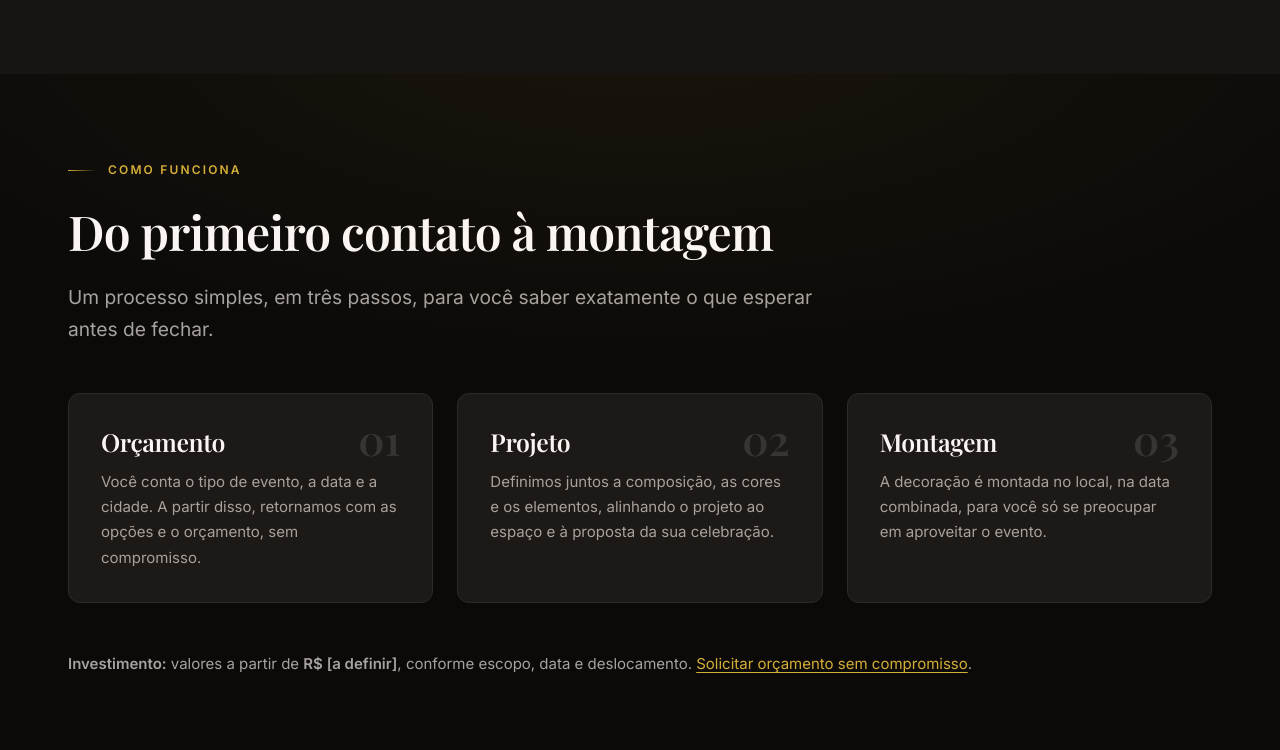
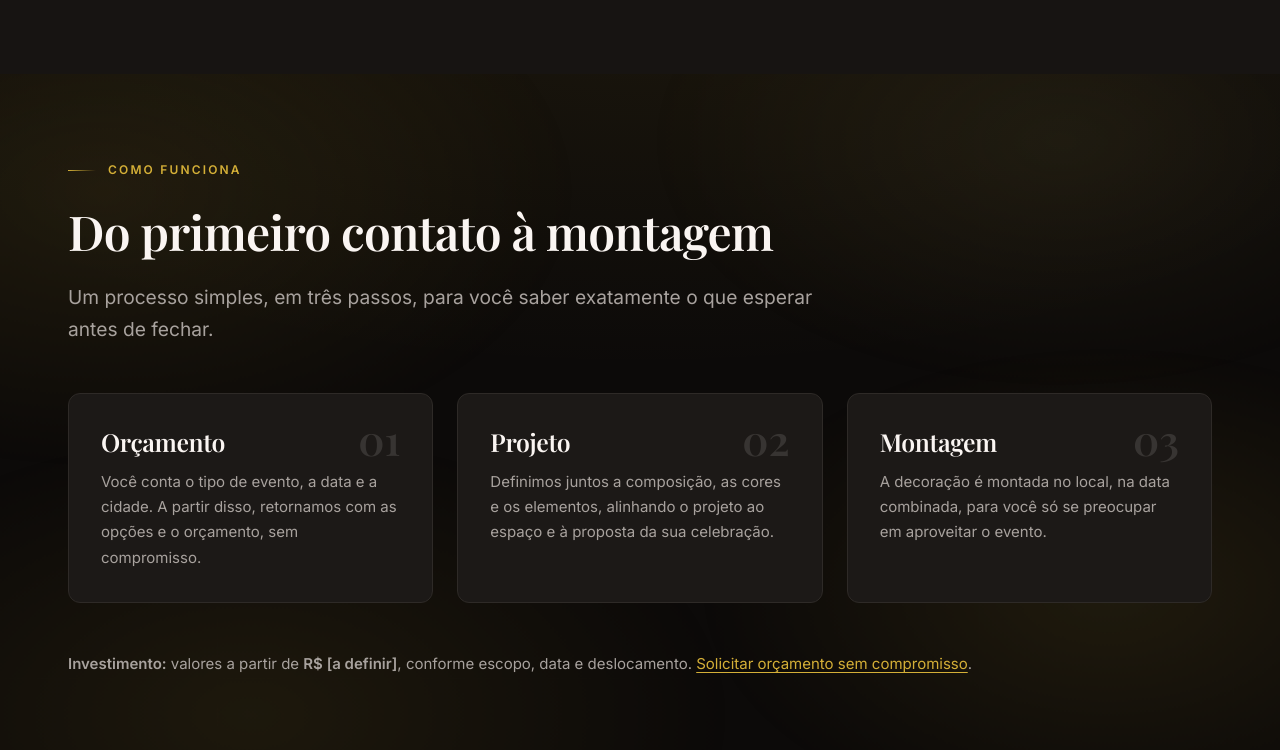
Before and after one commit to josemelao/garcesbyballoons, a website: page index.html in a window 1280 px wide. Shown: the part 6910-7660 px from the top of the page. Drawn offline with nearby package versions, Linux system fonts and the light colour scheme; a web font is replaced by a local one.

Commit message:
feat(ux): fundo vivo com auras douradas (piloto em uma secao)

```diff
--- a/assets/css/styles.css
+++ b/assets/css/styles.css
@@ -556,6 +556,48 @@ body.menu-open::before {
 }
 
 /* --------------------------------------------------------------------------
+   8b. Aura (fundo "vivo" procedural: auras douradas lentas + grão global)
+   -------------------------------------------------------------------------- */
+.section--aura {
+  position: relative;
+  overflow: hidden;
+  isolation: isolate;
+}
+.section--aura > .container {
+  position: relative;
+  z-index: 1;
+}
+.section--aura::before,
+.section--aura::after {
+  content: "";
+  position: absolute;
+  inset: -20%;
+  z-index: 0;
+  pointer-events: none;
+  /* gradientes radiais já pré-suavizados (sem filter: blur, que é caro) */
+  background:
+    radial-gradient(38% 42% at 22% 28%, var(--aura-gold), transparent 70%),
+    radial-gradient(32% 36% at 78% 70%, var(--aura-gold), transparent 72%);
+}
+.section--aura::after {
+  background:
+    radial-gradient(30% 34% at 70% 22%, rgba(232, 205, 107, 0.07), transparent 72%),
+    radial-gradient(34% 38% at 28% 78%, rgba(212, 175, 55, 0.09), transparent 74%);
+}
+
+@keyframes aura-drift {
+  from { transform: translate3d(-2%, -1.5%, 0) scale(1); }
+  to   { transform: translate3d(2%, 1.5%, 0) scale(1.08); }
+}
+.section--aura::before { animation: aura-drift 46s var(--ease-soft) infinite alternate; }
+.section--aura::after  { animation: aura-drift 62s var(--ease-soft) infinite alternate-reverse; }
+
+@media (prefers-reduced-motion: reduce) {
+  .section--aura::before,
+  .section--aura::after { animation: none; }
+}
+
+/* --------------------------------------------------------------------------
    9. Grades e cartões
    -------------------------------------------------------------------------- */
 .grid { display: grid; gap: var(--sp-6); }
--- a/index.html
+++ b/index.html
@@ -786,7 +786,7 @@
 <!-- ======================================================================
      COMO FUNCIONA
      ====================================================================== -->
-<section class="section section--dark" id="como-funciona">
+<section class="section section--dark section--aura" id="como-funciona">
   <div class="container">
     <div class="section-head" data-reveal>
       <p class="eyebrow">Como funciona</p>
```
